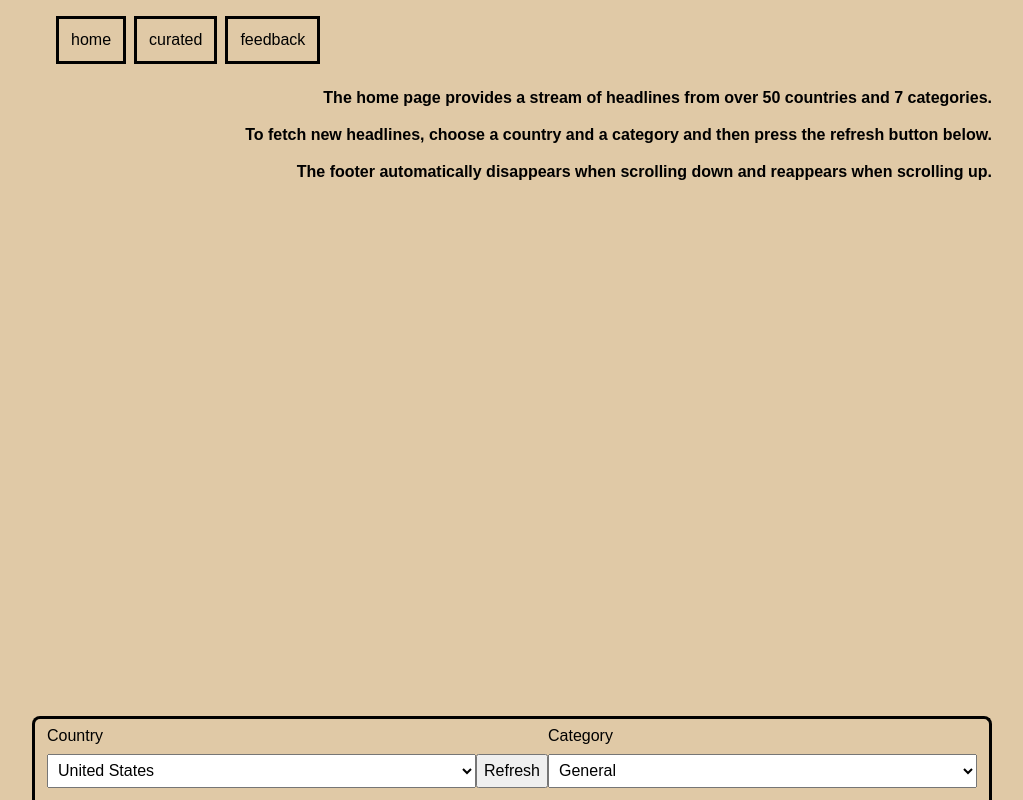
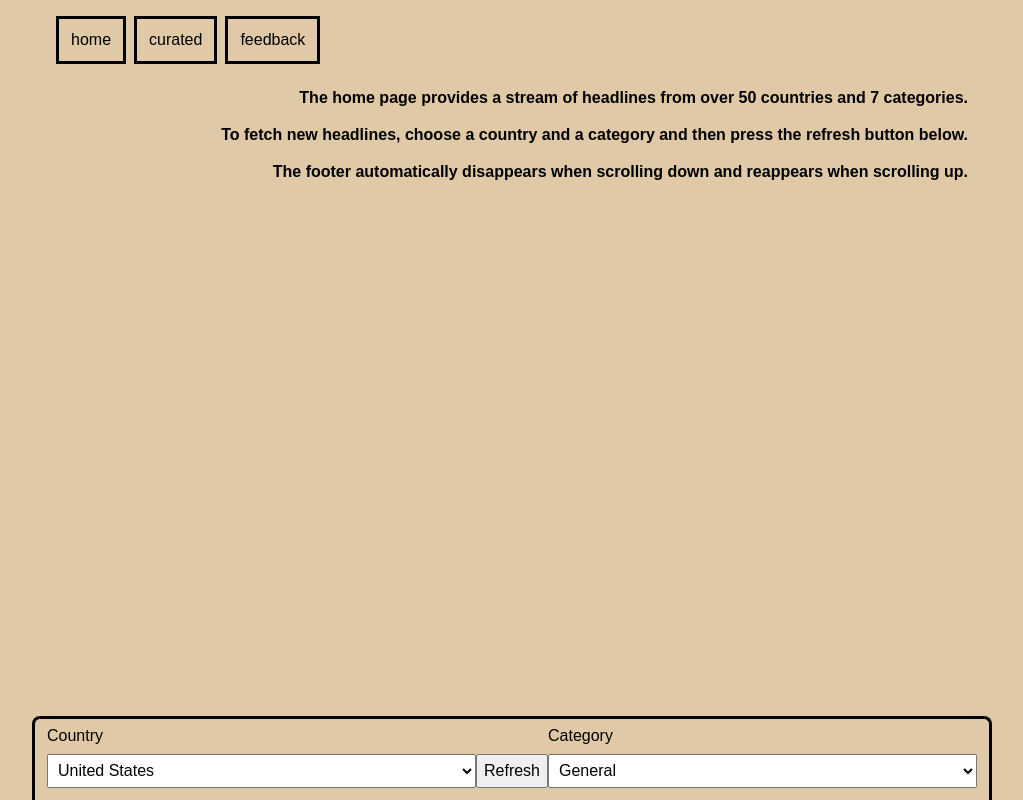
Before and after one commit to hgarciasoftware/headlines-app, a plain HTML site: page index.html in a window 1280 px wide. Shown: the whole page, without its empty margins (128-1151 px from the left). Drawn offline with Linux system fonts and the light colour scheme; no server answers.

Commit message:
Add right margin to page description

```diff
--- a/index.css
+++ b/index.css
@@ -46,8 +46,7 @@ a {
 }
 
 .page-description {
-  margin-left: 1.5rem;
-  margin-top: 1.5rem;
+  margin: 1.5rem 1.5rem 0;
   line-height: 1.3em;
   text-align: right;
 }
```
